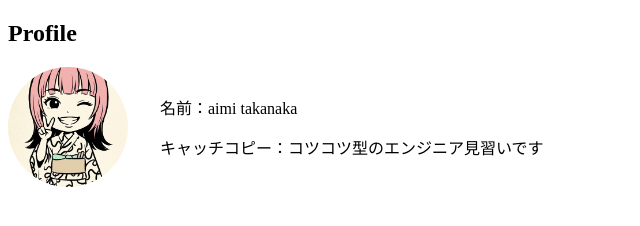
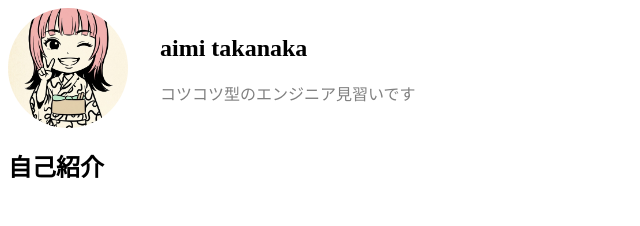
Before and after one commit to aimi-takanaka/profile, a plain HTML site: page index.html in a window 1280 px wide. Shown: the whole page, without its empty margins (0-640 px from the left). Drawn offline with Linux system fonts and the light colour scheme.

Commit message:
hero section
hero sectionの大まかな作成完了

```diff
--- a/index.html
+++ b/index.html
@@ -12,17 +12,18 @@
 
   <main>
 
-    <section id="title">
-      <h1>Profile</h1>
+    <section id="hero">
+      <img src="img/S__16007179.jpg" alt="似顔絵">
+      <div class="hero-text">
+        <h1>aimi takanaka</h1>
+        <p>コツコツ型のエンジニア見習いです</p>
+      </div>
     </section>
 
-    <div class="hero">
-      <img src="img/S__16007179.jpg" alt="似顔絵">
-      <div class="hero-text">
-        <p>名前：aimi takanaka</p>
-        <p>キャッチコピー：コツコツ型のエンジニア見習いです</p>
-      </div>
-    </div>
+    <section id="About">
+      <h2>自己紹介</h2>
+      <P></P>
+    </section>
   </main>
 
 </body>
--- a/style.css
+++ b/style.css
@@ -1,11 +1,11 @@
-.hero {
+#hero {
   display: flex;
   /* ↑これをつけた瞬間、子要素が横並びになる */
   align-items: center;
   gap: 2rem;
 }
 
-.hero img {
+#hero img {
   width: 120px;
   height: 120px;
   border-radius: 50%;
@@ -14,3 +14,7 @@
   object-fit: cover;
   /*↑「画像を縦横比を保ったまま、指定したサイズにはめ込む」** プロパティ*/
 }
+
+.hero-text p {
+  color: gray;
+}
```
